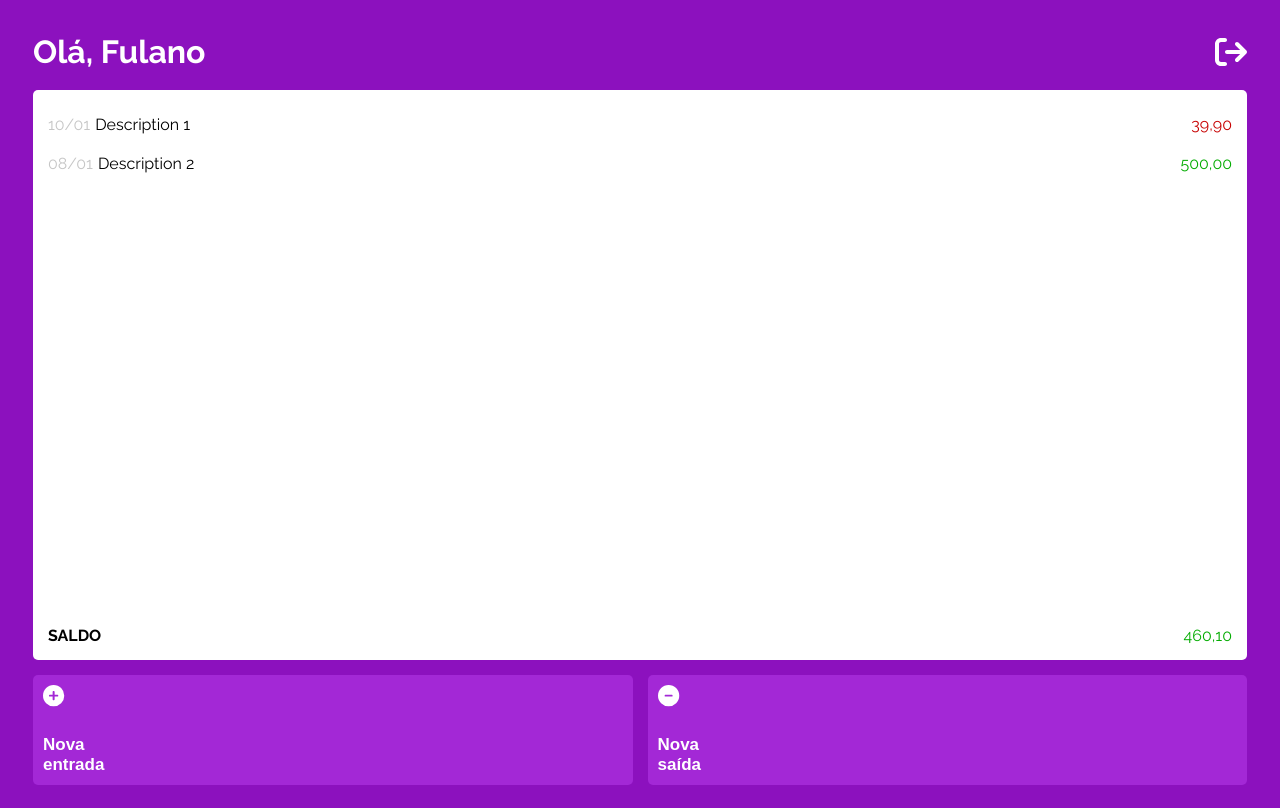
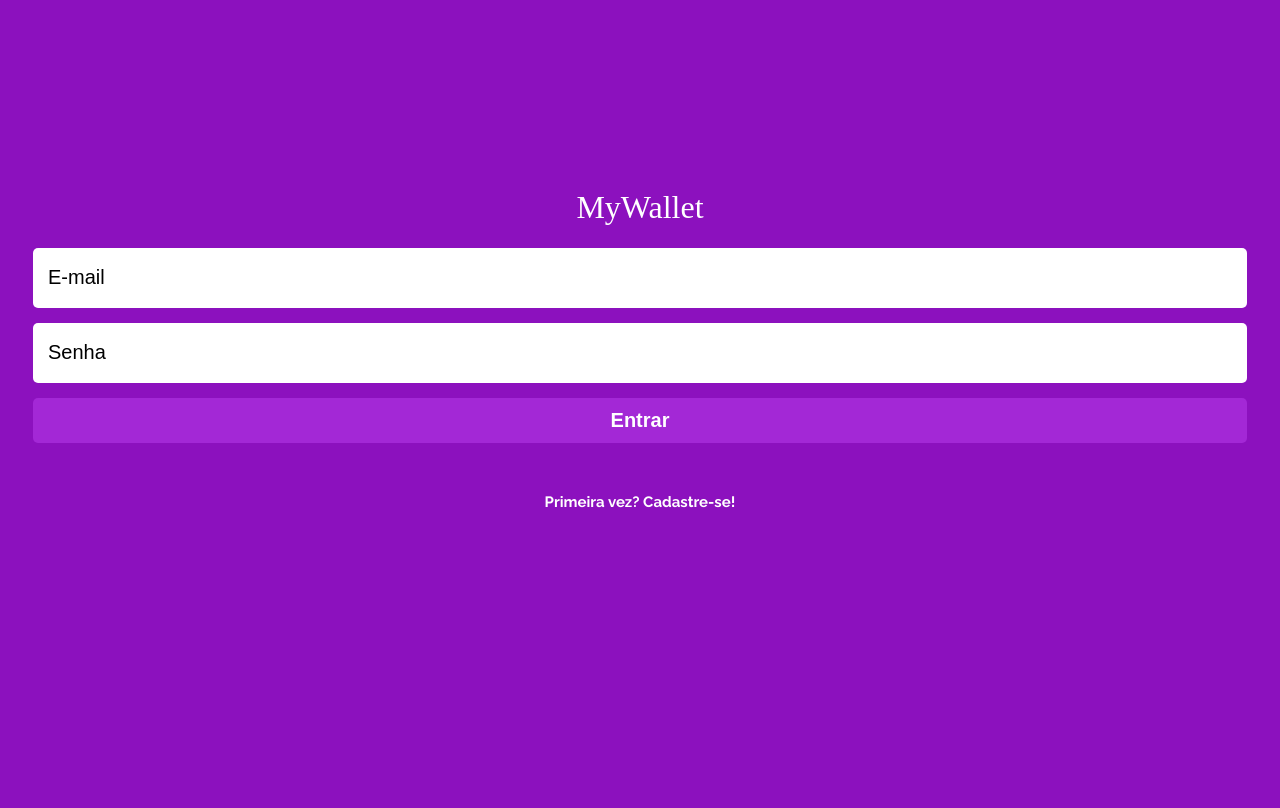
Before and after one commit to marcosamoraes/projeto14-mywallet-front, a React (Create React App) app: page / in a window 1280 px wide. Built offline with nearby package versions, Linux system fonts and the light colour scheme; a web font is replaced by a local one.

Commit message:
fix routes

```diff
--- a/src/App.js
+++ b/src/App.js
@@ -11,9 +11,9 @@ export default function App () {
     <BrowserRouter>
       <GlobalStyle />
       <Routes>
-        {/* <Route path="/" element={<Login />} /> */}
-        {/* <Route path="/cadastro" element={<Register />} /> */}
-        <Route path="/" element={<Home />} />
+        <Route path="/" element={<Login />} />
+        <Route path="/cadastro" element={<Register />} />
+        <Route path="/home" element={<Home />} />
         <Route path="/nova-entrada" element={<ValuesEntry />} />
         <Route path="/nova-saida" element={<ValuesOutput />} />
       </Routes>
```
